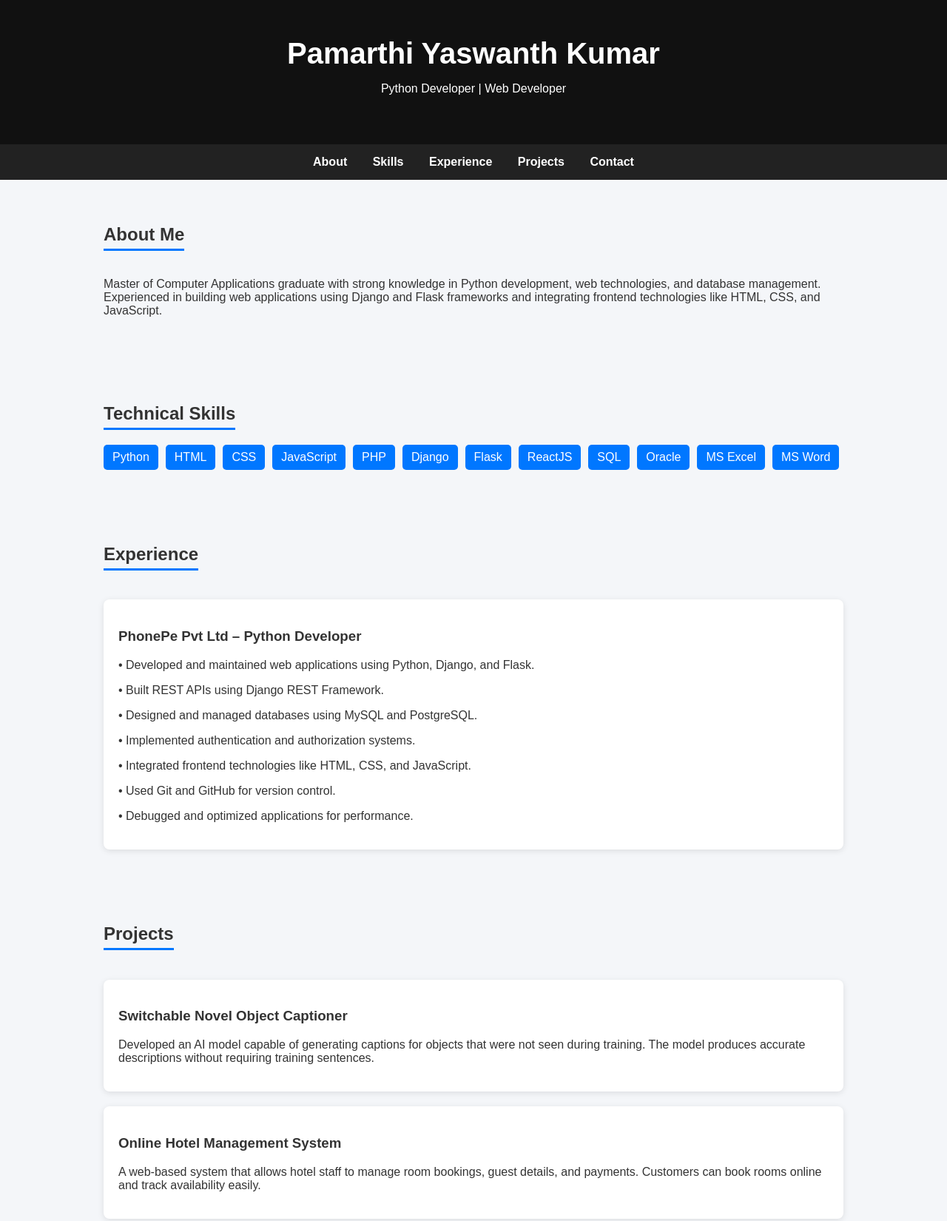
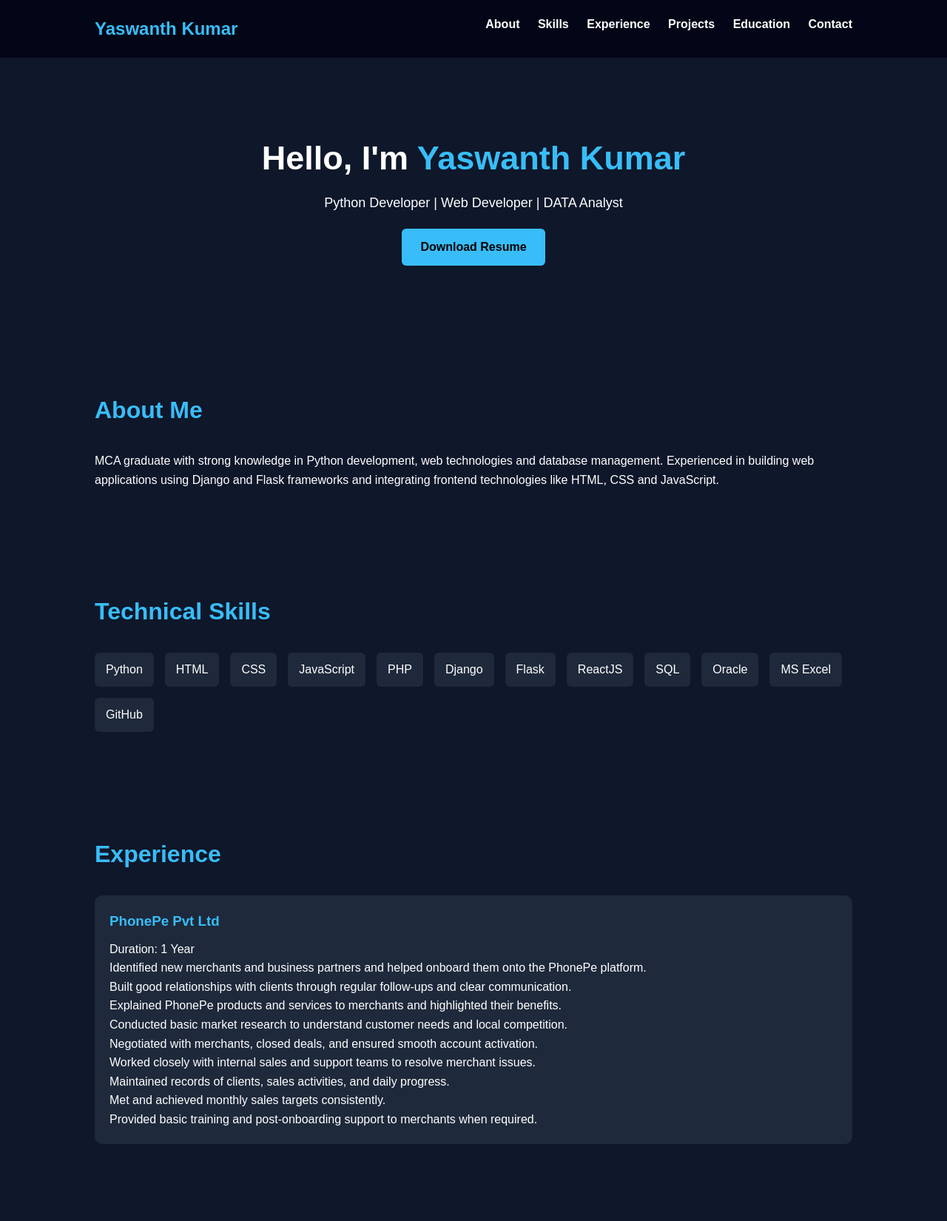
Before and after one commit to yash7767/portfolio, a plain HTML site: page index.html in a window 1280 px wide. Shown: the top 1650 px of the page at 74% size. Drawn offline with Linux system fonts and the light colour scheme.

Commit message:
Update index.html

```diff
--- a/index.html
+++ b/index.html
@@ -1,129 +1,194 @@
 <!DOCTYPE html>
 <html lang="en">
 <head>
+
 <meta charset="UTF-8">
 <meta name="viewport" content="width=device-width, initial-scale=1.0">
 
-<title>Yaswanth Kumar Portfolio</title>
+<title>PAMARTHI YASWANTH KUMAR | Portfolio</title>
 
 <style>
 
-body{
-font-family: Arial, sans-serif;
+*{
 margin:0;
-background:#f4f6f9;
-color:#333;
+padding:0;
+box-sizing:border-box;
+font-family:Arial, Helvetica, sans-serif;
 }
 
-header{
-background:#111;
+body{
+background:#0f172a;
 color:white;
-text-align:center;
-padding:50px 20px;
+line-height:1.6;
 }
 
-header h1{
-margin:0;
-font-size:40px;
+/* NAVBAR */
+
+nav{
+display:flex;
+justify-content:space-between;
+padding:20px 10%;
+background:#020617;
 }
 
-nav{
-background:#222;
-padding:15px;
-text-align:center;
+nav h2{
+color:#38bdf8;
 }
 
 nav a{
 color:white;
-margin:15px;
+margin-left:20px;
 text-decoration:none;
 font-weight:bold;
 }
 
-section{
-padding:40px;
-max-width:1000px;
-margin:auto;
+/* HERO */
+
+.hero{
+text-align:center;
+padding:100px 20px;
 }
 
-h2{
-border-bottom:3px solid #0077ff;
+.hero h1{
+font-size:45px;
+}
+
+.hero span{
+color:#38bdf8;
+}
+
+.hero p{
+margin-top:10px;
+font-size:18px;
+}
+
+.btn{
 display:inline-block;
-padding-bottom:5px;
+margin-top:20px;
+padding:12px 25px;
+background:#38bdf8;
+color:black;
+border-radius:6px;
+text-decoration:none;
+font-weight:bold;
 }
+
+/* SECTION */
+
+section{
+padding:70px 10%;
+}
+
+.section-title{
+font-size:32px;
+margin-bottom:30px;
+color:#38bdf8;
+}
+
+/* SKILLS */
 
 .skills{
 display:flex;
 flex-wrap:wrap;
-gap:10px;
+gap:15px;
 }
 
 .skill{
-background:#0077ff;
-color:white;
-padding:8px 12px;
-border-radius:5px;
+background:#1e293b;
+padding:10px 15px;
+border-radius:6px;
 }
 
-.project{
-background:white;
-padding:20px;
-margin-top:20px;
-border-radius:8px;
-box-shadow:0 2px 8px rgba(0,0,0,0.1);
+/* CARDS */
+
+.grid{
+display:grid;
+grid-template-columns:repeat(auto-fit,minmax(250px,1fr));
+gap:25px;
 }
 
+.card{
+background:#1e293b;
+padding:20px;
+border-radius:10px;
+}
+
+.card h3{
+color:#38bdf8;
+margin-bottom:10px;
+}
+
+/* CONTACT */
+
+.contact p{
+margin:8px 0;
+}
+
+/* FOOTER */
+
 footer{
-background:#111;
-color:white;
 text-align:center;
 padding:20px;
-margin-top:40px;
-}
-
-button{
-padding:10px 20px;
-background:#0077ff;
-color:white;
-border:none;
-border-radius:5px;
-cursor:pointer;
+background:#020617;
 }
 
 </style>
+
 </head>
 
 <body>
 
-<header>
-<h1>Pamarthi Yaswanth Kumar</h1>
-<p>Python Developer | Web Developer</p>
-</header>
+<!-- NAVBAR -->
 
 <nav>
+
+<h2>Yaswanth Kumar </h2>
+
+<div>
 <a href="#about">About</a>
 <a href="#skills">Skills</a>
 <a href="#experience">Experience</a>
 <a href="#projects">Projects</a>
+<a href="#education">Education</a>
 <a href="#contact">Contact</a>
+</div>
+
 </nav>
+
+<!-- HERO -->
+
+<div class="hero">
+
+<h1>Hello, I'm <span>Yaswanth Kumar</span></h1>
+
+<p>Python Developer | Web Developer | DATA Analyst</p>
+
+<a href="resume.pdf" class="btn">Download Resume</a>
+
+</div>
+
+<!-- ABOUT -->
 
 <section id="about">
 
-<h2>About Me</h2>
+<h2 class="section-title">About Me</h2>
 
 <p>
-Master of Computer Applications graduate with strong knowledge in Python development,
-web technologies, and database management. Experienced in building web applications
-using Django and Flask frameworks and integrating frontend technologies like HTML,
-CSS, and JavaScript.
+
+MCA graduate with strong knowledge in Python development,
+web technologies and database management. Experienced in
+building web applications using Django and Flask frameworks
+and integrating frontend technologies like HTML, CSS and JavaScript.
+
 </p>
 
 </section>
 
+<!-- SKILLS -->
+
 <section id="skills">
 
-<h2>Technical Skills</h2>
+<h2 class="section-title">Technical Skills</h2>
 
 <div class="skills">
 
@@ -138,67 +203,176 @@ CSS, and JavaScript.
 <div class="skill">SQL</div>
 <div class="skill">Oracle</div>
 <div class="skill">MS Excel</div>
-<div class="skill">MS Word</div>
+<div class="skill">GitHub</div>
 
 </div>
 
 </section>
 
+<!-- EXPERIENCE -->
+
 <section id="experience">
 
-<h2>Experience</h2>
+<h2 class="section-title">Experience</h2>
 
-<div class="project">
+<div class="grid">
 
-<h3>PhonePe Pvt Ltd – Python Developer</h3>
+<div class="card">
+
+<h3>PhonePe Pvt Ltd</h3>
+
+<p>Duration: 1 Year</p>
 
 <p>
-• Developed and maintained web applications using Python, Django, and Flask. </p>
-<p>• Built REST APIs using Django REST Framework.  </p>
-<p>• Designed and managed databases using MySQL and PostgreSQL.  </p>
-<p>• Implemented authentication and authorization systems.  </p>
-<p>• Integrated frontend technologies like HTML, CSS, and JavaScript.  </p>
-<p>• Used Git and GitHub for version control.  </p>
-<p>• Debugged and optimized applications for performance.
+
+Identified new merchants and business partners and helped onboard them onto the PhonePe
+platform.</P>
+<p>Built good relationships with clients through regular follow-ups and clear communication.</P>
+<p>Explained PhonePe products and services to merchants and highlighted their benefits.</P>
+<p>Conducted basic market research to understand customer needs and local competition.</P>
+<p>Negotiated with merchants, closed deals, and ensured smooth account activation.</P>
+<p>Worked closely with internal sales and support teams to resolve merchant issues.</P>
+<p>Maintained records of clients, sales activities, and daily progress.</P>
+<p>Met and achieved monthly sales targets consistently.</P>
+<p>Provided basic training and post-onboarding support to merchants when required.
+
 </p>
+
+</div>
 
 </div>
 
 </section>
 
+<!-- PROJECTS -->
+
 <section id="projects">
 
-<h2>Projects</h2>
+<h2 class="section-title">Projects</h2>
 
-<div class="project">
+<div class="grid">
+
+<div class="card">
 
 <h3>Switchable Novel Object Captioner</h3>
 
 <p>
-Developed an AI model capable of generating captions for objects
-that were not seen during training. The model produces accurate
-descriptions without requiring training sentences.
+
+Developed an AI model that generates captions for objects
+never seen during training, producing accurate descriptions.
+
 </p>
+<p>Developed an object captioner model that can be generate accurate and descriptive caption
+for objects that has never seen before. The model requires zero training sentences in describing
+objects.</p>
 
 </div>
 
-<div class="project">
+<div class="card">
 
 <h3>Online Hotel Management System</h3>
 
 <p>
-A web-based system that allows hotel staff to manage room bookings,
-guest details, and payments. Customers can book rooms online and
-track availability easily.
+
+A web-based system to manage hotel bookings, reservations,
+guest information and payments efficiently. </p>
+<p>The Online Hotel Management System is like a digital assistant for hotels. It helps hotel
+staff keep track of rooms, bookings, and guest requests all in one place, accessible through a
+website. Guests can book rooms online, make special requests, and pay for their stay easily.
+For hotel staff, it simplifies tasks like managing reservations, handling payments, and keeping
+track of room availability. It's a handy tool that makes running a hotel smoother and more
+efficient.
+
 </p>
+
+</div>
 
 </div>
 
 </section>
 
+<!-- EDUCATION -->
+
+<section id="education">
+
+<h2 class="section-title">Education</h2>
+
+<div class="grid">
+
+<div class="card">
+<h3>MCA</h3>
+<p>Annamacharya Institute of Technology and Sciences</p>
+<p>2021 – 2023</p>
+<p>81.1%</p>
+</div>
+
+<div class="card">
+<h3>BSc (MCCS)</h3>
+<p>Sir CR Reddy Autonomous College</p>
+<p>2018 – 2021</p>
+<p>63.3%</p>
+</div>
+
+<div class="card">
+<h3>Intermediate (MPC)</h3>
+<p>Sri Gayatri Junior College</p>
+<p>2016 – 2018</p>
+<p>71.2%</p>
+</div>
+
+</div>
+
+</section>
+<section id="personal">
+
+<h2 class="section-title">Personal Details</h2>
+
+<div class="grid">
+
+<div class="card">
+
+<p><strong>Father Name:</strong> Mr. Paparao</p>
+
+<p><strong>Mother Name:</strong> Mrs. Naga Renuka</p>
+
+<p><strong>Date of Birth:</strong> 4 Sep 2000</p>
+
+<p><strong>Nationality:</strong> Indian</p>
+
+<p><strong>Address:</strong>
+3/112 Errampally Village
+Chintalapudi Mandal
+West Godavari District</p>
+
+</div>
+
+</div>
+
+</section>
+
+<!-- LANGUAGES -->
+
+<section id="languages">
+
+<h2 class="section-title">Languages</h2>
+
+<div class="skills">
+
+<div class="skill">English</div>
+<div class="skill">Telugu</div>
+<div class="skill">Kannada</div>
+
+</div>
+
+</section>
+
+<!-- CONTACT -->
+
 <section id="contact">
 
-<h2>Contact</h2>
+<h2 class="section-title">Contact</h2>
+
+<div class="contact">
 
 <p>Email: pamarthiyaswanth3344@gmail.com</p>
 
@@ -206,16 +380,19 @@ track availability easily.
 
 <p>
 LinkedIn:
-<a href="https://www.linkedin.com/in/yaswanth-kumar-631b6b303" target="_blank">
+<a href="https://www.linkedin.com/in/yaswanth-kumar-631b6b303"
+style="color:#38bdf8">
 View Profile
 </a>
 </p>
+
+</div>
 
 </section>
 
 <footer>
 
-<p>© 2026 Pamarthi Yaswanth Kumar</p>
+<p>© 2026 Yaswanth Kumar</p>
 
 </footer>
 
```
